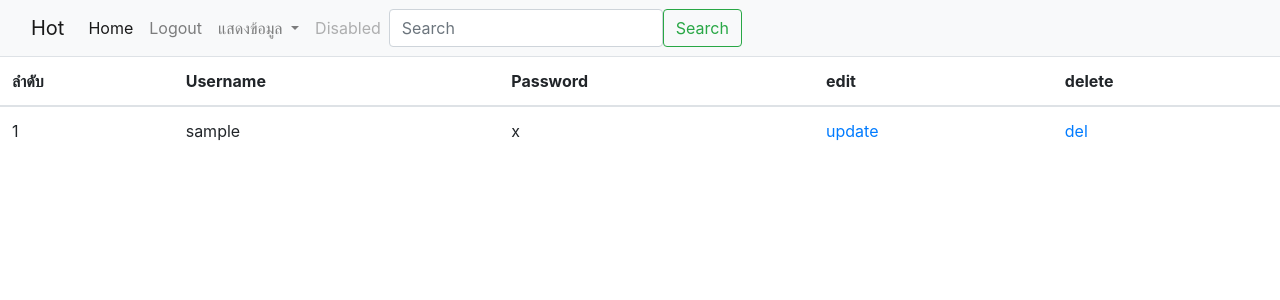
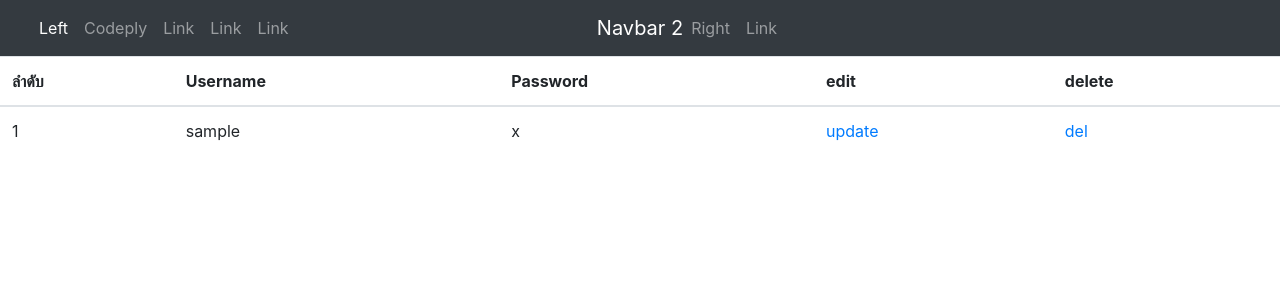
Before and after one commit to assd123ss/a, a PHP site: page /b.php in a window 1280 px wide. Shown: the top 300 px of the page. Run offline with PHP 8.4, Linux system fonts and the light colour scheme; tables that the repository leaves empty or names only in its code hold one stand-in row (values such as "Sample post"); data that the repository does not hold is empty.

Commit message:
Update nav.php

```diff
--- a/nav.php
+++ b/nav.php
@@ -11,41 +11,44 @@
     <script src="https://cdn.jsdelivr.net/npm/bootstrap@5.1.3/dist/js/bootstrap.bundle.min.js" integrity="sha384-ka7Sk0Gln4gmtz2MlQnikT1wXgYsOg+OMhuP+IlRH9sENBO0LRn5q+8nbTov4+1p" crossorigin="anonymous"></script>
   </head>
   <body>
-  <nav class="navbar navbar-expand-lg navbar-light bg-light">
+  <nav class="navbar navbar-expand-md navbar-dark bg-dark">
   <div class="container-fluid">
-    <a class="navbar-brand" href="#">Hot</a>
-    <button class="navbar-toggler" type="button" data-bs-toggle="collapse" data-bs-target="#navbarSupportedContent" aria-controls="navbarSupportedContent" aria-expanded="false" aria-label="Toggle navigation">
-      <span class="navbar-toggler-icon"></span>
-    </button>
-    <div class="collapse navbar-collapse" id="navbarSupportedContent">
-      <ul class="navbar-nav me-auto mb-2 mb-lg-0">
-        <li class="nav-item">
-          <a class="nav-link active" aria-current="page" href="nav.php">Home</a>
+    <div class="navbar-collapse collapse w-100 order-1 order-md-0 dual-collapse2">
+      <ul class="navbar-nav me-auto">
+        <li class="nav-item active">
+          <a class="nav-link" href="#">Left</a>
         </li>
         <li class="nav-item">
-          <a class="nav-link" href="logout.php">Logout</a>
-        </li>
-        <li class="nav-item dropdown">
-          <a class="nav-link dropdown-toggle" href="#" id="navbarDropdown" role="button" data-bs-toggle="dropdown" aria-expanded="false">
-            แสดงข้อมูล
-          </a>
-          <ul class="dropdown-menu" aria-labelledby="navbarDropdown">
-            <li><a class="dropdown-item" href="b.php">แสดงผลข้อมูล</a></li>
-            <li><a class="dropdown-item" href="stu.php">ข้อมูลทีเรียน</a></li>
-          </ul>
+          <a class="nav-link" href="//codeply.com">Codeply</a>
         </li>
         <li class="nav-item">
-          <a class="nav-link disabled" href="#" tabindex="-1" aria-disabled="true">Disabled</a>
+          <a class="nav-link" href="#">Link</a>
+        </li>
+        <li class="nav-item">
+          <a class="nav-link" href="#">Link</a>
+        </li>
+        <li class="nav-item">
+          <a class="nav-link" href="#">Link</a>
         </li>
       </ul>
-      <form class="d-flex">
-        <input class="form-control me-2" type="search" placeholder="Search" aria-label="Search">
-        <button class="btn btn-outline-success" type="submit">Search</button>
-      </form>
+    </div>
+    <div class="mx-auto order-0">
+      <a class="navbar-brand mx-auto" href="#">Navbar 2</a>
+      <button class="navbar-toggler" type="button" data-toggle="collapse" data-target=".dual-collapse2">
+        <span class="navbar-toggler-icon"></span>
+      </button>
+    </div>
+    <div class="navbar-collapse collapse w-100 order-3 dual-collapse2">
+      <ul class="navbar-nav ms-auto">
+        <li class="nav-item">
+          <a class="nav-link" href="#">Right</a>
+        </li>
+        <li class="nav-item">
+          <a class="nav-link" href="#">Link</a>
+        </li>
+      </ul>
     </div>
   </div>
-
-
 </nav>
     <!-- Optional JavaScript -->
     <!-- jQuery first, then Popper.js, then Bootstrap JS -->
```
